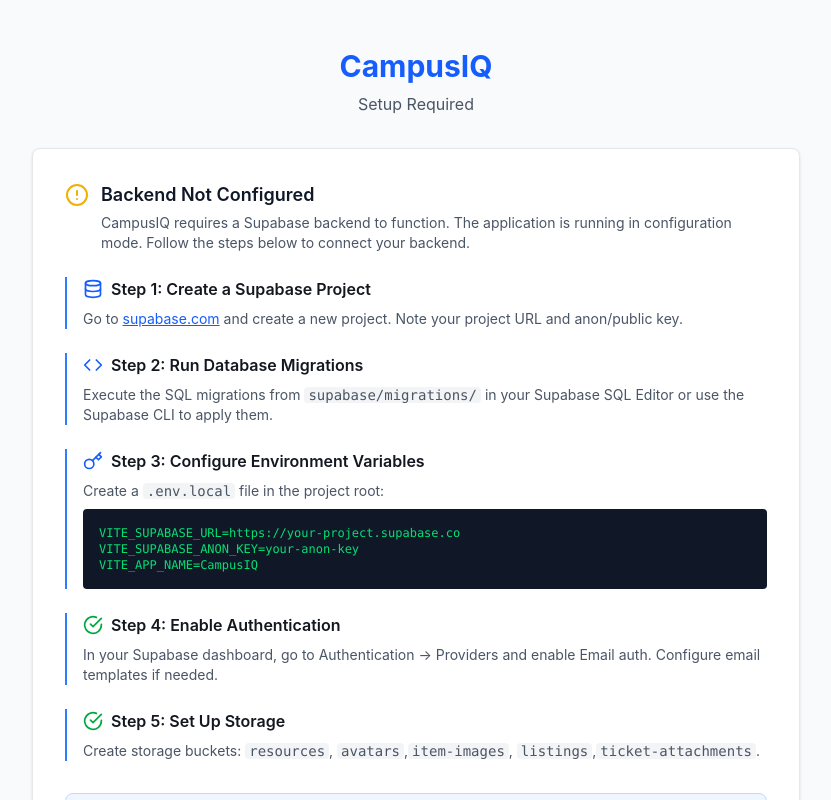
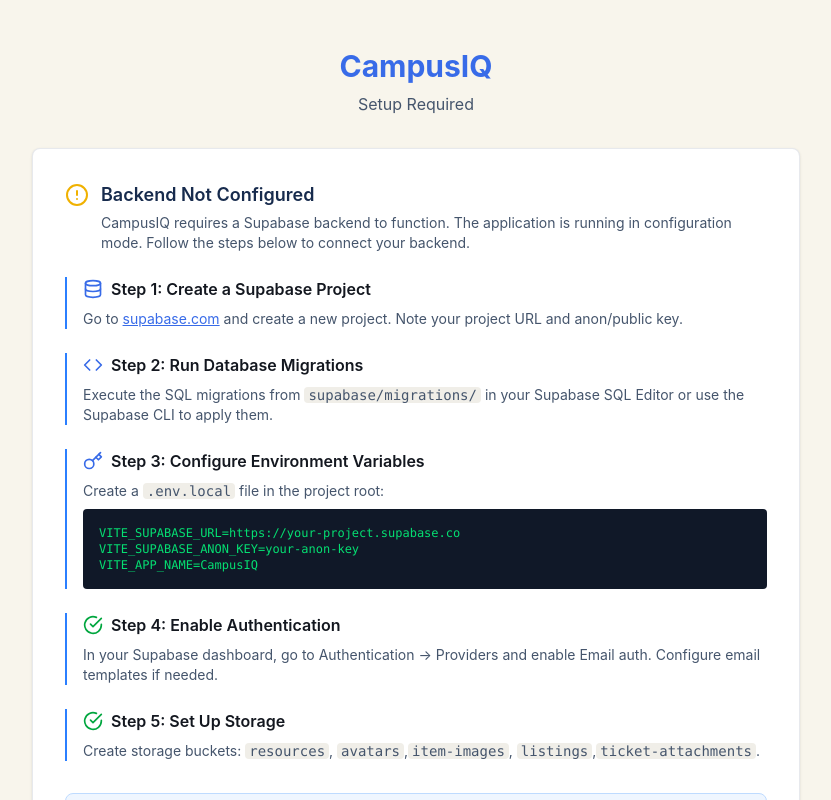
Before and after one commit to animewar3000-dot/Pr_clg_1, a React (Vite) app: page /setup in a window 1280 px wide. Shown: the top 800 px of the page, without its empty margins (224-1055 px from the left). Built offline with nearby package versions, Linux system fonts and the light colour scheme; no server answers.

Commit message:
Align existing campus module screens with CampusIQ design palette

```diff
--- a/src/pages/SetupGuidePage.tsx
+++ b/src/pages/SetupGuidePage.tsx
@@ -2,19 +2,19 @@
 
 export function SetupGuidePage() {
   return (
-    <div className="min-h-screen bg-gray-50 py-12 px-4">
+    <div className="min-h-screen bg-[#F8F5EC] py-12 px-4">
       <div className="max-w-3xl mx-auto">
         <div className="text-center mb-8">
-          <h1 className="text-3xl font-bold text-blue-600">CampusIQ</h1>
-          <p className="mt-2 text-gray-600">Setup Required</p>
+          <h1 className="text-3xl font-bold text-[#386BE8]">CampusIQ</h1>
+          <p className="mt-2 text-slate-600">Setup Required</p>
         </div>
 
-        <div className="bg-white rounded-lg shadow-sm border border-gray-200 p-8">
+        <div className="bg-white rounded-lg shadow-sm border border-[#172B4D]/10 p-8">
           <div className="flex items-start gap-3 mb-6">
             <AlertCircle className="h-6 w-6 text-yellow-500 flex-shrink-0 mt-0.5" />
             <div>
-              <h2 className="text-lg font-semibold text-gray-900">Backend Not Configured</h2>
-              <p className="text-sm text-gray-600 mt-1">
+              <h2 className="text-lg font-semibold text-[#172B4D]">Backend Not Configured</h2>
+              <p className="text-sm text-slate-600 mt-1">
                 CampusIQ requires a Supabase backend to function. The application is running in
                 configuration mode. Follow the steps below to connect your backend.
               </p>
@@ -24,33 +24,33 @@
           <div className="space-y-6">
             <div className="border-l-2 border-blue-500 pl-4">
               <div className="flex items-center gap-2 mb-2">
-                <Database className="h-5 w-5 text-blue-600" />
+                <Database className="h-5 w-5 text-[#386BE8]" />
                 <h3 className="font-semibold">Step 1: Create a Supabase Project</h3>
               </div>
-              <p className="text-sm text-gray-600">
-                Go to <a href="https://supabase.com" target="_blank" rel="noopener noreferrer" className="text-blue-600 underline">supabase.com</a> and create a new project.
+              <p className="text-sm text-slate-600">
+                Go to <a href="https://supabase.com" target="_blank" rel="noopener noreferrer" className="text-[#386BE8] underline">supabase.com</a> and create a new project.
                 Note your project URL and anon/public key.
               </p>
             </div>
 
             <div className="border-l-2 border-blue-500 pl-4">
               <div className="flex items-center gap-2 mb-2">
-                <Code className="h-5 w-5 text-blue-600" />
+                <Code className="h-5 w-5 text-[#386BE8]" />
                 <h3 className="font-semibold">Step 2: Run Database Migrations</h3>
               </div>
-              <p className="text-sm text-gray-600">
-                Execute the SQL migrations from <code className="bg-gray-100 px-1 rounded">supabase/migrations/</code> in your Supabase SQL Editor
+              <p className="text-sm text-slate-600">
+                Execute the SQL migrations from <code className="bg-[#F0EEE8] px-1 rounded">supabase/migrations/</code> in your Supabase SQL Editor
                 or use the Supabase CLI to apply them.
               </p>
             </div>
 
             <div className="border-l-2 border-blue-500 pl-4">
               <div className="flex items-center gap-2 mb-2">
-                <Key className="h-5 w-5 text-blue-600" />
+                <Key className="h-5 w-5 text-[#386BE8]" />
                 <h3 className="font-semibold">Step 3: Configure Environment Variables</h3>
               </div>
-              <p className="text-sm text-gray-600 mb-2">
-                Create a <code className="bg-gray-100 px-1 rounded">.env.local</code> file in the project root:
+              <p className="text-sm text-slate-600 mb-2">
+                Create a <code className="bg-[#F0EEE8] px-1 rounded">.env.local</code> file in the project root:
               </p>
               <pre className="bg-gray-900 text-green-400 p-4 rounded text-xs overflow-x-auto">
 {`VITE_SUPABASE_URL=https://your-project.supabase.co
@@ -64,7 +64,7 @@
                 <CheckCircle className="h-5 w-5 text-green-600" />
                 <h3 className="font-semibold">Step 4: Enable Authentication</h3>
               </div>
-              <p className="text-sm text-gray-600">
+              <p className="text-sm text-slate-600">
                 In your Supabase dashboard, go to Authentication → Providers and enable Email auth.
                 Configure email templates if needed.
               </p>
@@ -75,10 +75,10 @@
                 <CheckCircle className="h-5 w-5 text-green-600" />
                 <h3 className="font-semibold">Step 5: Set Up Storage</h3>
               </div>
-              <p className="text-sm text-gray-600">
-                Create storage buckets: <code className="bg-gray-100 px-1 rounded">resources</code>, <code className="bg-gray-100 px-1 rounded">avatars</code>,
-                <code className="bg-gray-100 px-1 rounded">item-images</code>, <code className="bg-gray-100 px-1 rounded">listings</code>,
-                <code className="bg-gray-100 px-1 rounded">ticket-attachments</code>.
+              <p className="text-sm text-slate-600">
+                Create storage buckets: <code className="bg-[#F0EEE8] px-1 rounded">resources</code>, <code className="bg-[#F0EEE8] px-1 rounded">avatars</code>,
+                <code className="bg-[#F0EEE8] px-1 rounded">item-images</code>, <code className="bg-[#F0EEE8] px-1 rounded">listings</code>,
+                <code className="bg-[#F0EEE8] px-1 rounded">ticket-attachments</code>.
               </p>
             </div>
           </div>
@@ -97,9 +97,9 @@
             </ul>
           </div>
 
-          <div className="mt-4 p-4 bg-gray-50 border border-gray-200 rounded-lg">
-            <h3 className="font-semibold text-gray-900 mb-2">Architecture Notes</h3>
-            <ul className="text-sm text-gray-600 space-y-1">
+          <div className="mt-4 p-4 bg-[#F8F5EC] border border-[#172B4D]/10 rounded-lg">
+            <h3 className="font-semibold text-[#172B4D] mb-2">Architecture Notes</h3>
+            <ul className="text-sm text-slate-600 space-y-1">
               <li>• Backend: Supabase (PostgreSQL, Auth, Realtime, Storage, RLS)</li>
               <li>• Frontend: React + TypeScript + Vite + Tailwind CSS</li>
               <li>• State: TanStack Query for server state, React Context for auth</li>
```
